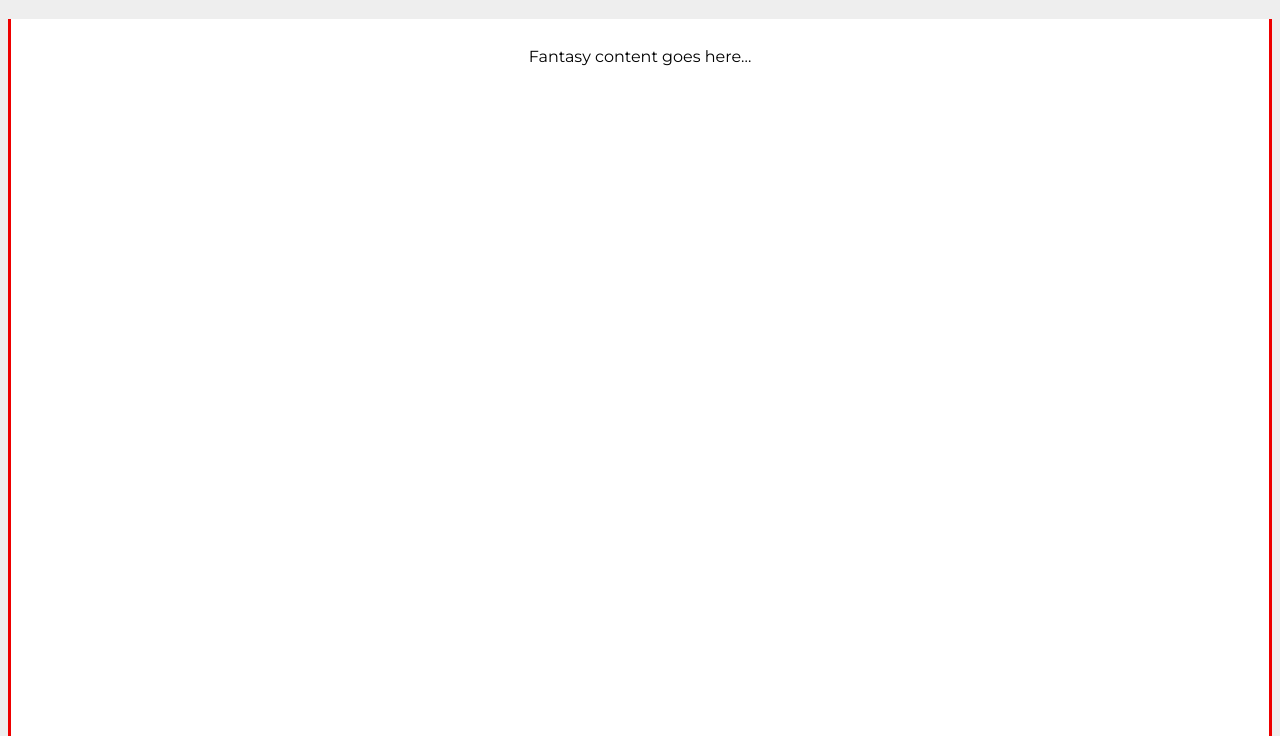
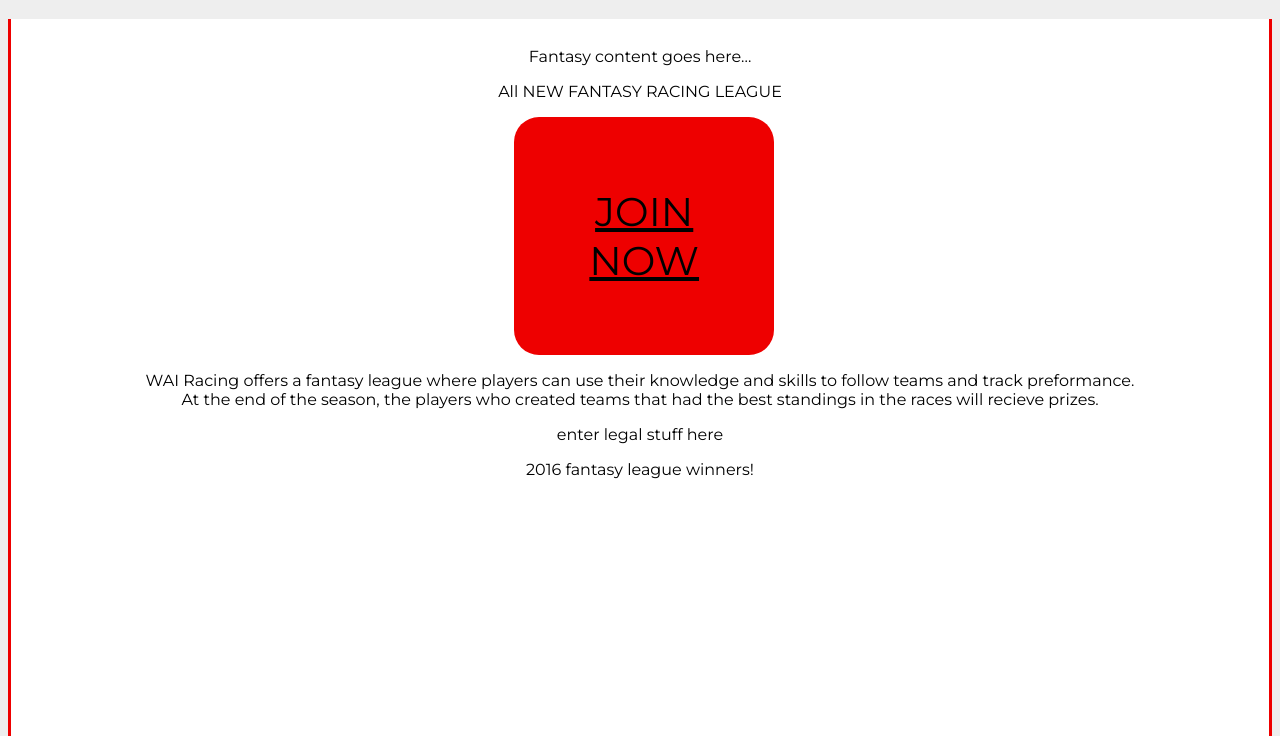
Before and after one commit to WAIracing/WAIracing.github.io, a plain HTML site: page fantasy.html in a window 1280 px wide. Shown: the part 64-800 px from the top of the page. Drawn offline with Linux system fonts and the light colour scheme.

Commit message:
updated webpages
updated webpages

```diff
--- a/fantasy.html
+++ b/fantasy.html
@@ -6,8 +6,23 @@
 		<title>WAIracing</title>
 		<link rel="stylesheet" type="text/css" href="css.css">
 		<link rel="stylesheet" href="https://fonts.googleapis.com/css?family=Montserrat">
+<style>
+.join{
+		text-align: center;
+		text-decoration: underline;
+		font-size: 40px;
+		margin-left:40%;
+		position:center;
+		padding:30px;
+		width:200px;
 
+		border-radius: 25px;
+
+		background-color:#EE0000;
+	}
+</style>
 	</head>
+
 
 	<body>
 
@@ -31,10 +46,43 @@
 
 		<p>Fantasy content goes here...</p>
 
+		<div class="text">
+
+
+				<p>All NEW FANTASY RACING LEAGUE</p>
+
+			</div>
+			<div class="join">
+				<p>
+					JOIN NOW
+				</p>
+			</div>
+			<div>
+				<p>
+					WAI Racing offers a fantasy league where players can use their knowledge and skills to follow teams and track preformance.<br />
+					At the end of the season, the players who created teams that had the best standings in the races will recieve prizes.
+
+				</p>
+			</div>
+			<div class = "legal">
+				<p>
+					enter legal stuff here
+				</p>
+			</div>
+			<div>
+				<p>
+					2016 fantasy league winners!
+
+				</p>
+
+			</div>
 		</div>
 
 		<footer id="foot">WAIracing<sup>©</sup> 2016</footer>
 
+
+
+
 	</body>
 
 </html>
```
Also changed, not shown: index.html (+23 -2 lines).
